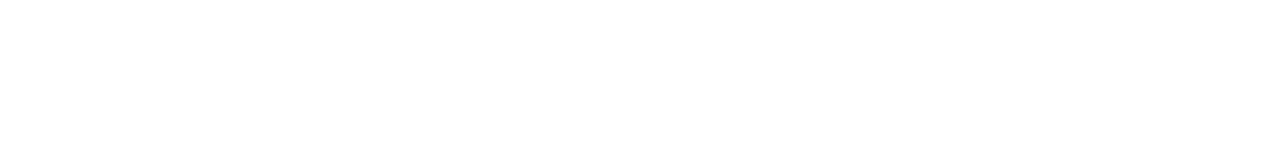
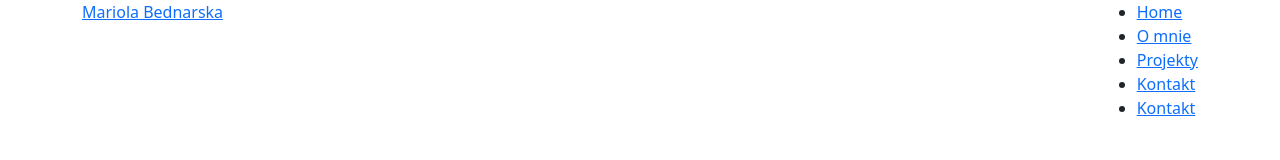
Before and after one commit to MariolaBednarska/Portfolio, a plain HTML site: page index.html in a window 1280 px wide. Drawn offline with nearby package versions, Linux system fonts and the light colour scheme.

Commit message:
Dodano zmiany w nawigacji

```diff
--- a/index.html
+++ b/index.html
@@ -10,6 +10,27 @@
     <title>Portfolio - Mariola Bednarska</title>
 </head>
 <body>
-
+    <div class="container">
+        <nav class="d-flex justify-content-between">
+            <a href="/" title="Homepage" class="logoName">Mariola Bednarska</a>
+            <ul>
+                <li class="active">
+                    <a href="/index.html" title="Homepage"> Home</a>
+                </li>
+                <li>
+                    <a href="" title="About Mariola">O mnie</a>
+                </li>
+                <li>
+                    <a href="" title="Mariola work">Projekty</a>
+                </li>
+                <li>
+                    <a href="" title="Contact Mariola">Kontakt</a>
+                </li>
+                <li>
+                    <a href="" title="Contact Mariola">Kontakt</a>
+                </li>
+            </ul>
+        </nav>
+    </div>
 </body>
 </html>
```
